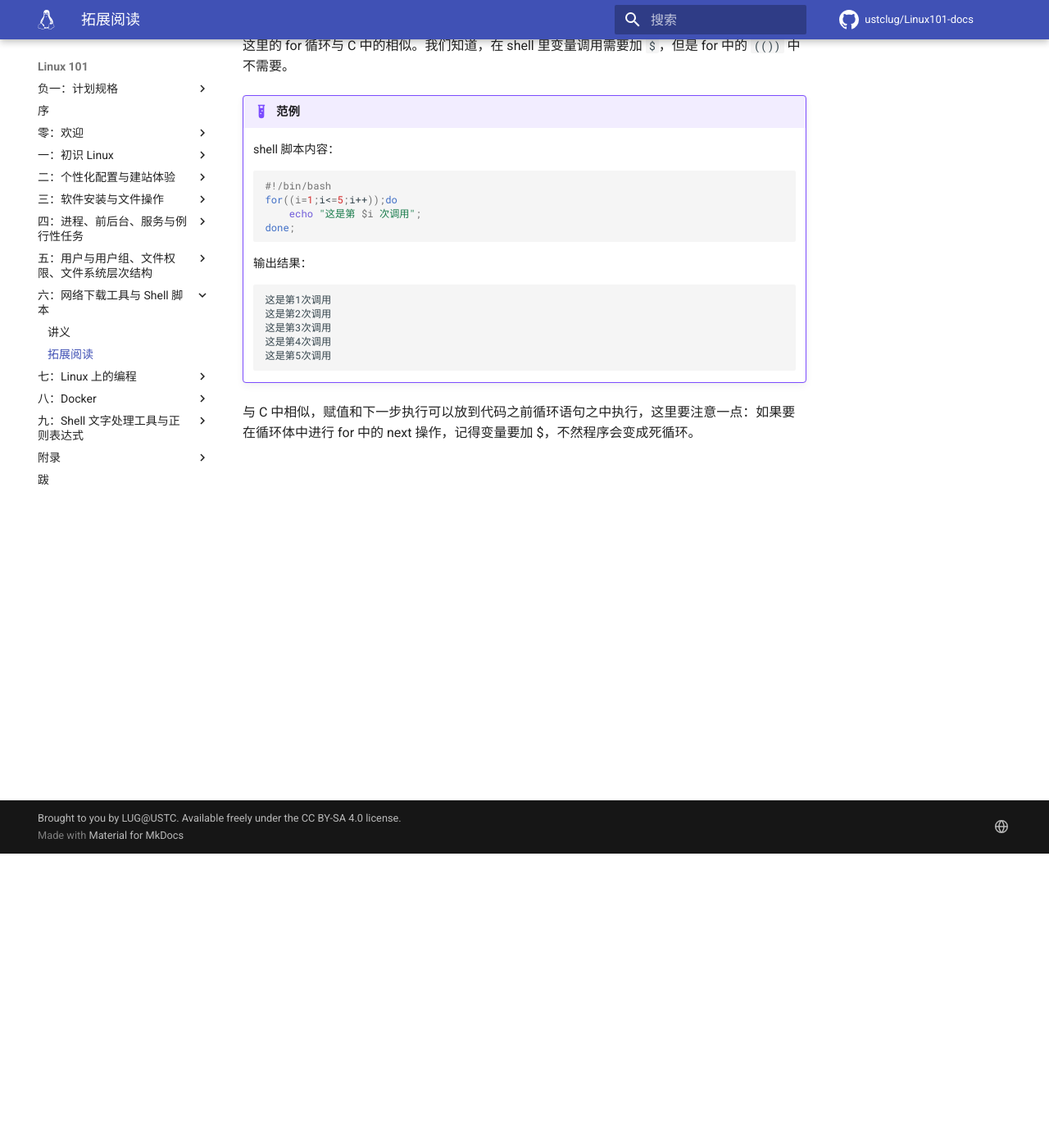
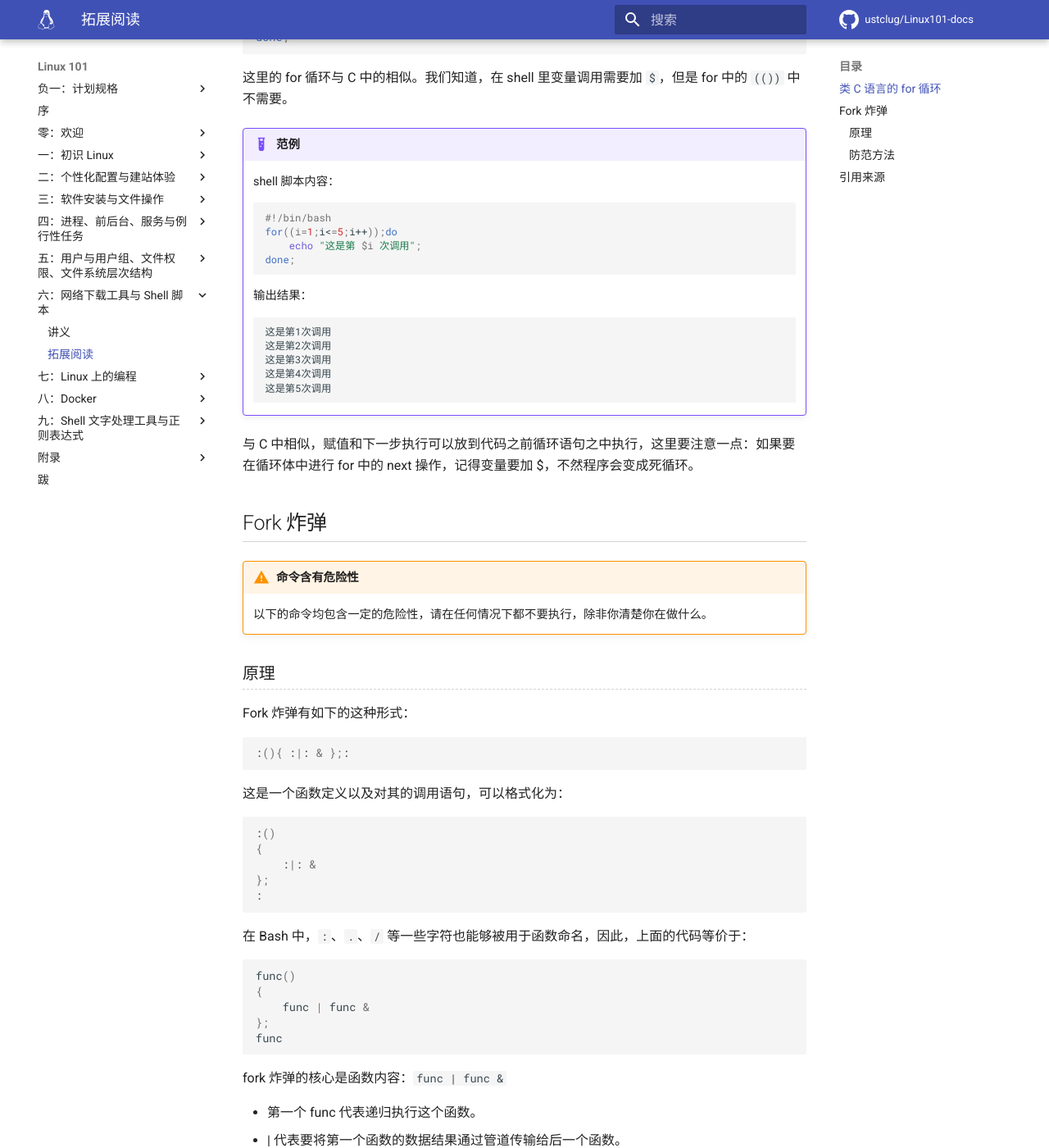
Before and after one commit to ustclug/Linux101-docs, an MkDocs documentation site: the page built from docs/Ch06/supplement.md, in a window 1280 px wide and 1400 px high, scrolled down 359 px. Shown: the whole window at 82% size. Built offline with MkDocs 1.6.1 and Material for MkDocs 9.7.7, drawn with Linux system fonts in a browser that asks for light colours; comment, search, counter and statistics services are not loaded; some of the changed text lies outside the part shown.

Commit message:
Ch06: Add fork bomb in supplement

````diff
--- a/docs/Ch06/supplement.md
+++ b/docs/Ch06/supplement.md
@@ -1,6 +1,8 @@
+# 拓展阅读 {#supplement}
+
 **_以下内容为编者认为有参考价值应当提及的内容。为了不破坏章节主旨的连续性与阅读体验连续性，特置于此。_**
 
-类 C 语言的 for 循环：
+## 类 C 语言的 for 循环 {c-style-for}
 
 ```shell
 for((assignment;condition;next));do
@@ -24,7 +26,7 @@ done;
 
     输出结果：
 
-    ```
+    ```text
     这是第1次调用
     这是第2次调用
     这是第3次调用
@@ -33,3 +35,52 @@ done;
     ```
 
 与 C 中相似，赋值和下一步执行可以放到代码之前循环语句之中执行，这里要注意一点：如果要在循环体中进行 for 中的 next 操作，记得变量要加 $，不然程序会变成死循环。
+
+## Fork 炸弹 {fork-bomb}
+
+!!! Warning "命令含有危险性"
+    以下的命令均包含一定的危险性，请在任何情况下都不要执行，除非你清楚你在做什么。
+
+### 原理 {fork-bomb-theory}
+
+Fork 炸弹有如下的这种形式：
+
+```shell
+:(){ :|: & };:
+```
+
+这是一个函数定义以及对其的调用语句，可以格式化为：
+
+```shell
+:()
+{
+    :|: &
+};
+:
+```
+
+在 Bash 中，`:`、`.`、`/` 等一些字符也能够被用于函数命名，因此，上面的代码等价于：
+
+```shell
+func()
+{
+    func | func &
+};
+func
+```
+
+fork 炸弹的核心是函数内容：`func | func &`
+
+- 第一个 func 代表递归执行这个函数。
+- | 代表要将第一个函数的数据结果通过管道传输给后一个函数。
+- & 代表要在后台执行这一条命令，如果其中一个函数被操作系统回收，其调用产生的子函数并不会被回收。
+
+通过这个方式，在运行一次这个函数，会创建两个 func 函数的实例，并不断地反复调用。实例的数量会指数爆炸式地增长，最终耗尽系统的资源。
+
+### 防范方法[^1] {fork-bomb-prevention}
+
+一个有效的方式是通过修改系统配置，限制一个用户能够拥有的进程数量多少。`ulimit -u 30` 可以限制当前用户能够拥有的进程数量为 30。
+
+## 引用来源 {#references .no-underline }
+
+[^1]: [Fork Bomb](https://en.wikipedia.org/wiki/Fork_bomb)
````
